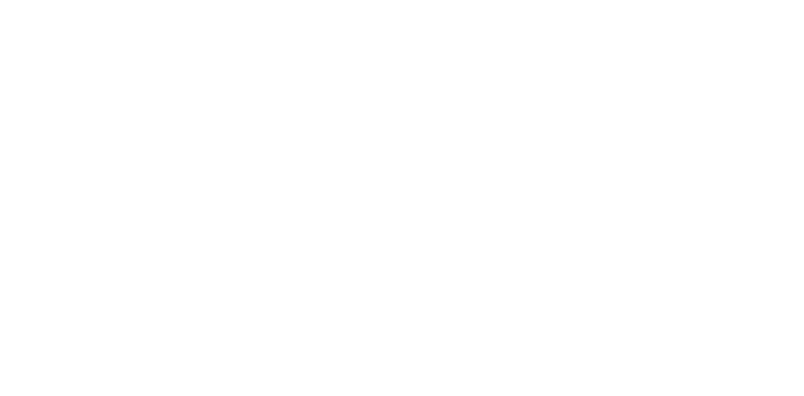
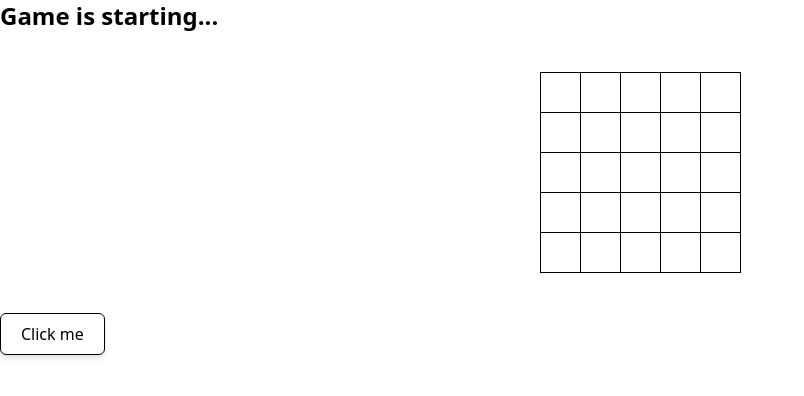
Before and after one commit to ntamasa/cmt-task, a React (Vite) app: page / in a window 1280 px wide. Shown: the top 396 px of the page, without its empty margins (0-804 px from the left). Built offline with nearby package versions, Linux system fonts and the light colour scheme.

Commit message:
create game Board, Message and Button components, add basic actions of the game

```diff
--- a/src/App.tsx
+++ b/src/App.tsx
@@ -1,7 +1,30 @@
+import { useDispatch, useSelector } from "react-redux";
 import "./App.css";
+import Button from "./components/Button";
+import { Board } from "./features/game/Board";
+import { init } from "./features/game/gameSlice";
+import Message from "./components/Message";
 
 function App() {
-  return <main className="mx-auto"></main>;
+  const dispatch = useDispatch();
+  const { status, message } = useSelector((store: any) => store.game);
+
+  return (
+    <main className="mx-auto">
+      {status === "starting" && (
+        <Message styles={["mb-10"]}>Game is starting...</Message>
+      )}
+      {status === "playing" && (
+        <Message styles={["mb-10"]}>
+          Score points by creating lines, horizontally, vertically or diagonally
+        </Message>
+      )}
+      {status === "finished" && <Message styles={["mb-10"]}>{message}</Message>}
+
+      <Board />
+      <Button onClick={() => dispatch(init())}>Click me</Button>
+    </main>
+  );
 }
 
 export default App;
--- /dev/null
+++ b/src/components/Button.tsx
@@ -0,0 +1,25 @@
+interface ButtonProps {
+  children: React.ReactNode;
+  onClick: () => void;
+  styles?: string[];
+}
+
+function Button({ children, onClick, styles = [] }: ButtonProps) {
+  const handleClick = () => {
+    onClick();
+  };
+
+  return (
+    <button
+      className={
+        "mt-10 cursor-pointer rounded-md border px-5 py-2 text-center shadow-md " +
+        styles.join(" ")
+      }
+      onClick={handleClick}
+    >
+      {children}
+    </button>
+  );
+}
+
+export default Button;
--- /dev/null
+++ b/src/components/Message.tsx
@@ -0,0 +1,12 @@
+import { ReactNode } from "react";
+
+interface MessageProps {
+  children: ReactNode;
+  styles?: string[];
+}
+
+function Message({ children, styles = [] }: MessageProps) {
+  return <p className={"text-2xl font-bold " + styles.join(" ")}>{children}</p>;
+}
+
+export default Message;
--- /dev/null
+++ b/src/features/game/Board.tsx
@@ -0,0 +1,28 @@
+import { useEffect } from "react";
+import { useDispatch, useSelector } from "react-redux";
+import { init } from "./gameSlice";
+import { Cell } from "./Cell";
+import { Field } from "../../assets/Field";
+
+export const Board = () => {
+  const dispatch = useDispatch();
+  const { field } = useSelector((store: any) => store.game);
+
+  useEffect(() => {
+    dispatch(init());
+  }, [dispatch]);
+
+  return (
+    <table className="mx-auto">
+      <tbody>
+        {field.map((row: Field[], rowIndex: number) => (
+          <tr key={rowIndex} className="border">
+            {row.map((cell: Field) => (
+              <Cell key={cell.id} cell={cell} />
+            ))}
+          </tr>
+        ))}
+      </tbody>
+    </table>
+  );
+};
--- /dev/null
+++ b/src/features/game/Cell.tsx
@@ -0,0 +1,24 @@
+import { useDispatch } from "react-redux";
+import { FieldDataType } from "../../assets/fieldDataType";
+import { setField } from "./gameSlice";
+import { Field } from "../../assets/Field";
+
+interface CellProps {
+  cell: Field;
+}
+
+export const Cell = ({ cell }: CellProps) => {
+  const dispatch = useDispatch();
+
+  const handleClick = () => {
+    if (cell.content !== FieldDataType.UNOCCUPIED) return;
+
+    dispatch(setField(cell.id));
+  };
+
+  return (
+    <td className="h-10 w-10 border" onClick={handleClick}>
+      {cell.content}
+    </td>
+  );
+};
--- a/src/main.tsx
+++ b/src/main.tsx
@@ -2,9 +2,13 @@
 import { createRoot } from "react-dom/client";
 import "./index.css";
 import App from "./App.tsx";
+import { Provider } from "react-redux";
+import store from "./store.ts";
 
 createRoot(document.getElementById("root")!).render(
   <StrictMode>
-    <App />
+    <Provider store={store}>
+      <App />
+    </Provider>
   </StrictMode>,
 );
```
